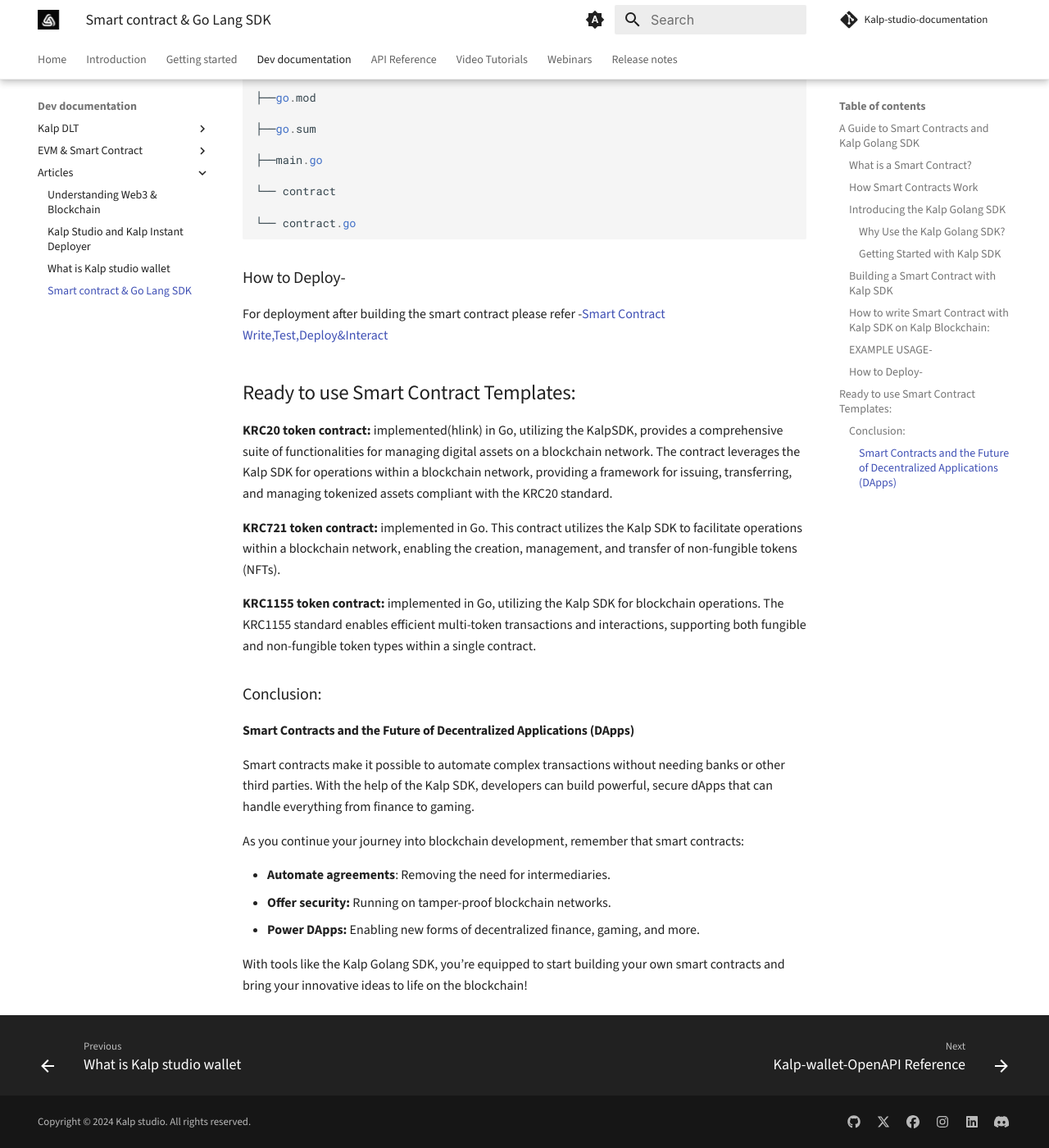
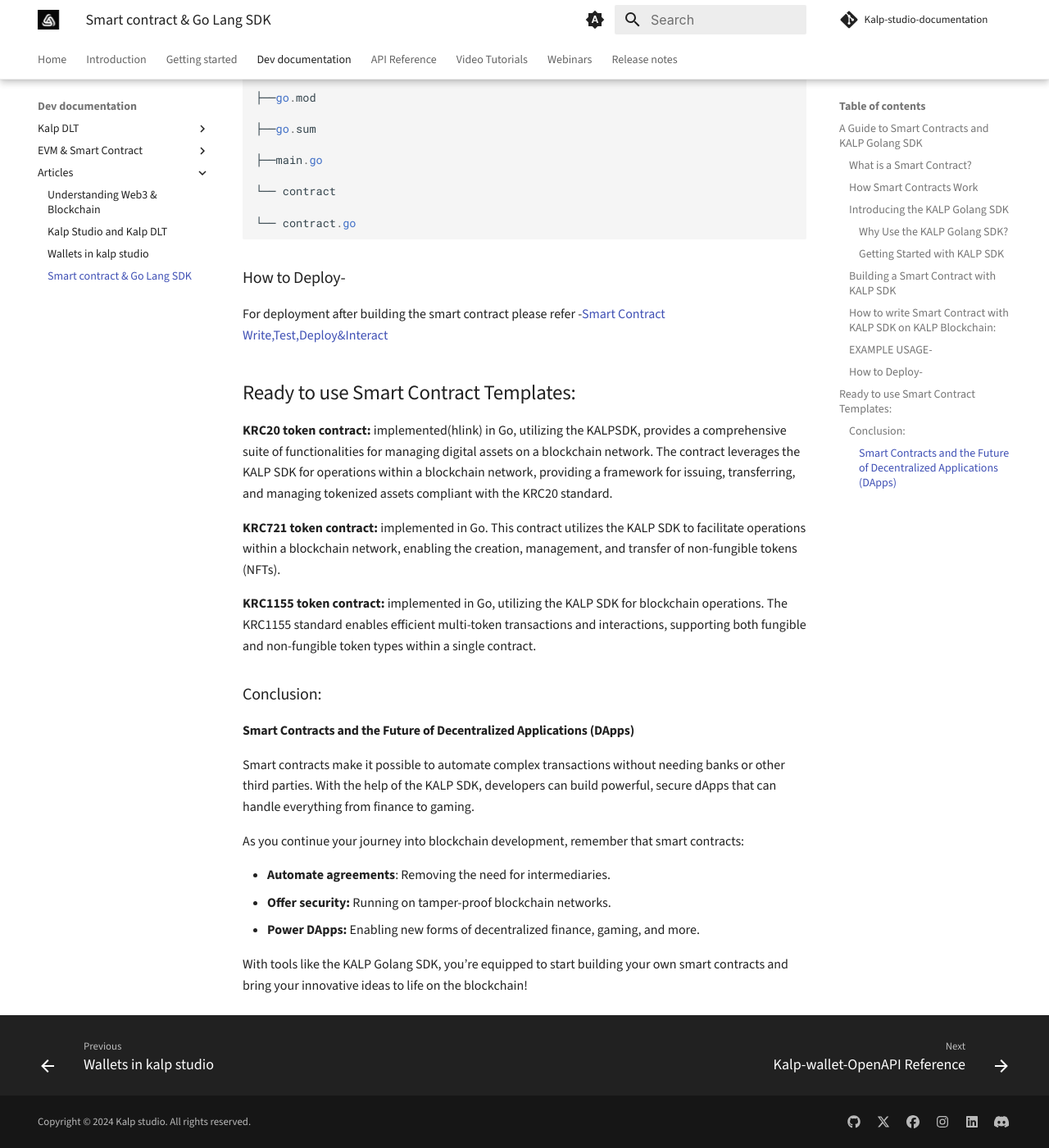
Before and after one commit to p2eengineering/kalp-studio-documentation, an MkDocs documentation site: the page built from docs/Dev-documentation/Articles/Smart-contract-and-Kalp-Golang-SDK.md, in a window 1280 px wide and 1400 px high, scrolled down 4838 px. Shown: the whole window at 82% size. Built offline with MkDocs 1.6.1 and Material for MkDocs 9.7.7, drawn with Linux system fonts in a browser that asks for light colours; some web fonts are replaced; comment, search, counter and statistics services are not loaded; some of the changed text lies outside the part shown.

Commit message:
Updated changes

````diff
--- a/docs/Dev-documentation/Articles/Smart-contract-and-Kalp-Golang-SDK.md
+++ b/docs/Dev-documentation/Articles/Smart-contract-and-Kalp-Golang-SDK.md
@@ -2,14 +2,14 @@
 
 <link  href="https://fonts.googleapis.com/css2?family=Source+Sans+3:ital,wght@0,200..900;1,200..900&display=swap"  rel="stylesheet">  <link  rel="stylesheet"  href="https://fonts.googleapis.com/icon?family=Material+Icons">
 
-# Smart contract and Kalp Golang SDK
+# Smart contract and KALP Golang SDK
 
 
-## A Guide to Smart Contracts and Kalp Golang SDK
+## A Guide to Smart Contracts and KALP Golang SDK
 
 Smart contracts are revolutionizing the way we manage agreements and transactions. Just like traditional contracts, they lay out the terms of a deal. But what makes smart contracts different—and "smart"—is that they don’t rely on paper or lawyers. Instead, they exist as code running on a blockchain. This means they can securely automate virtually any kind of deal or transaction, with no need for a middleman like a bank or a lawyer.
 
-Let’s explore how smart contracts work and how the Kalp Golang SDK can help you build powerful decentralized applications (dApps) using smart contracts.
+Let’s explore how smart contracts work and how the KALP Golang SDK can help you build powerful decentralized applications (dApps) using smart contracts.
 
 ### What is a Smart Contract?
 
@@ -30,7 +30,7 @@
 
 ### How Smart Contracts Work
 
-Smart contracts are written in programming languages like **Solidity** (for Ethereum) or **Golang** (for Kalp blockchain). When you deploy a smart contract, its code is stored on the blockchain and is executed by every node (or computer) on the network. This decentralized execution ensures that smart contracts operate without any single authority controlling them.
+Smart contracts are written in programming languages like **Solidity** (for Ethereum) or **Golang** (for KALP blockchain). When you deploy a smart contract, its code is stored on the blockchain and is executed by every node (or computer) on the network. This decentralized execution ensures that smart contracts operate without any single authority controlling them.
 
 Here’s how it works:
 
@@ -39,53 +39,53 @@
 3.  **Consensus:** Every node reaches an agreement on the contract’s output, making the process tamper-proof.
 
 
-### Introducing the Kalp Golang SDK
+### Introducing the KALP Golang SDK
 
-If you’re ready to build your own smart contracts, the Kalp Golang SDK provides everything you need to interact with the Kalp blockchain. Whether you’re developing financial tools or games, the Kalp SDK streamlines the development process.
+If you’re ready to build your own smart contracts, the KALP Golang SDK provides everything you need to interact with the KALP blockchain. Whether you’re developing financial tools or games, the KALP SDK streamlines the development process.
 
-#### Why Use the Kalp Golang SDK?
+#### Why Use the KALP Golang SDK?
 
-The Kalp SDK simplifies smart contract development by providing tools to:
+The KALP SDK simplifies smart contract development by providing tools to:
 
 -   **Manage Transactions:** Submit and track blockchain transactions easily.
 -   **Integrate KYC Checks:** Make sure users comply with regulations.
 -   **Track Payments:** Monitor payments in real-time for payable contracts.
 -   **Debug Contracts:** Use enhanced logging features to troubleshoot issues.
 
-#### Getting Started with Kalp SDK
+#### Getting Started with KALP SDK
 
 Before diving in, you’ll need the following:
 
-1.  Go Programming Language: Since the Kalp SDK is written in Go, you’ll need to have Go installed on your system. Download it from [Go’s official site](https://golang.org/dl/).
-2.  Install the SDK: You can install the Kalp SDK using this command: bash
+1.  Go Programming Language: Since the KALP SDK is written in Go, you’ll need to have Go installed on your system. Download it from [Go’s official site](https://golang.org/dl/).
+2.  Install the SDK: You can install the KALP SDK using this command: bash
 ```
-`go get -u github.com/p2eengineering/kalp-sdk-public/kalpsdk`
+`go get -u github.com/p2eengineering/KALP-sdk-public/KALPsdk`
 ```
-Once installed, you can start building your smart contract by defining a Go struct and embedding the kalpsdk.Contract for key blockchain functionalities.
+Once installed, you can start building your smart contract by defining a Go struct and embedding the KALPsdk.Contract for key blockchain functionalities.
 
-### Building a Smart Contract with Kalp SDK
+### Building a Smart Contract with KALP SDK
 
-Here’s a quick guide to creating a smart contract with the Kalp SDK:
+Here’s a quick guide to creating a smart contract with the KALP SDK:
 
 1. Define the contract
 
 ```go
 type  MyContract  struct  {
 
-kalpsdk.Contract
+KALPsdk.Contract
 
 }
 ```
 This simple structure forms the foundation of your contract, allowing you to store data, manage transactions, and interact with the blockchain.
 
-2.  Key Features of Kalp SDK:
+2.  Key Features of KALP SDK:
 
    -   **Data Management:** Store and retrieve data on the blockchain using key-value storage.
    -   **Transaction Handling:** Easily submit, query, and track transactions.
    -   **Payment Tracking:** Keep tabs on payments made through the contract.
    -   **KYC Integration:** Ensure regulatory compliance by embedding KYC checks.
 
-### How to write Smart Contract with Kalp SDK on Kalp Blockchain:
+### How to write Smart Contract with KALP SDK on KALP Blockchain:
 
   Creating and Starting Chaincode:
 
@@ -98,10 +98,10 @@
 ```go
 $ go mod init my-smart-contract
 ```
-3. Getting Started with Kalp-SDK: Use the `go get` command to download and install the Kalp SDK library:
+3. Getting Started with KALP-SDK: Use the `go get` command to download and install the KALP SDK library:
 
 ```go
-$ go get -u github.com/p2eengineering/kalp-sdk-public/kalp
+$ go get -u github.com/p2eengineering/KALP-sdk-public/KALP
 ```
 
 4. Now create a new Go source file`.go` within your project directory. This file will house the core logic of your smart contract.
@@ -113,13 +113,13 @@
 
 "fmt"
 
-"github.com/p2eengineering/kalp-sdk-public/kalpsdk"
+"github.com/p2eengineering/KALP-sdk-public/KALPsdk"
 
 )
 
 type SmartContract struct {
 
-kalpsdk.Contract
+KALPsdk.Contract
 
 }
 
@@ -131,13 +131,13 @@
 
 }
 
-func (c *SmartContract) Init(ctx kalpsdk.TransactionContextInterface) error {
+func (c *SmartContract) Init(ctx KALPsdk.TransactionContextInterface) error {
 
 // Initialization logic return nil
 
 }
 ```
-For detailed guidelines on writing smart contracts, please refer [Smart Contract Write,Test,Deploy&Interact](https://docs.kalp.studio/Dev-documentation/Kalp-DLT/Smart-Contract-Write-Test-Deploy-Interact/Write-the-smart-contract/)
+For detailed guidelines on writing smart contracts, please refer [Smart Contract Write,Test,Deploy&Interact](https://docs.KALP.studio/Dev-documentation/KALP-DLT/Smart-Contract-Write-Test-Deploy-Interact/Write-the-smart-contract/)
 
 ### EXAMPLE USAGE-
 
@@ -150,25 +150,25 @@
 
 "fmt"
 
-"github.com/p2eengineering/kalp-sdk-public/kalpsdk"
+"github.com/p2eengineering/KALP-sdk-public/KALPsdk"
 
 )
 
 type HelloWorldContract struct {
 
-kalpsdk.Contract
+KALPsdk.Contract
 
 }
 
 // SetHelloWorld stores the "Hello World" message on the blockchain
 
-func (h *HelloWorldContract) SetHelloWorld(ctx kalpsdk.TransactionContextInterface, messageID string, message string) error {
+func (h *HelloWorldContract) SetHelloWorld(ctx KALPsdk.TransactionContextInterface, messageID string, message string) error {
 
 // Convert message to bytes for storage
 
 messageAsBytes := []byte(message)
 
-// Store message in the world state using the Kalp SDK
+// Store message in the world state using the KALP SDK
 
 err := ctx.PutStateWithoutKYC(messageID, messageAsBytes)
 
@@ -215,23 +215,23 @@
 
 ### How to Deploy-
 
-For deployment after building the smart contract please refer -[Smart Contract Write,Test,Deploy&Interact](https://docs.kalp.studio/Dev-documentation/Kalp-DLT/Smart-Contract-Write-Test-Deploy-Interact/Write-the-smart-contract/)
+For deployment after building the smart contract please refer -[Smart Contract Write,Test,Deploy&Interact](https://docs.KALP.studio/Dev-documentation/KALP-DLT/Smart-Contract-Write-Test-Deploy-Interact/Write-the-smart-contract/)
 
 ## Ready to use Smart Contract Templates:
 
 
-**KRC20 token contract:** implemented(hlink) in Go, utilizing the KalpSDK, provides a comprehensive suite of functionalities for managing digital assets on a blockchain network. The contract leverages the Kalp SDK for operations within a blockchain network, providing a framework for issuing, transferring, and managing tokenized assets compliant with the KRC20 standard.
+**KRC20 token contract:** implemented(hlink) in Go, utilizing the KALPSDK, provides a comprehensive suite of functionalities for managing digital assets on a blockchain network. The contract leverages the KALP SDK for operations within a blockchain network, providing a framework for issuing, transferring, and managing tokenized assets compliant with the KRC20 standard.
 
-**KRC721 token contract:**  implemented in Go. This contract utilizes the Kalp SDK to facilitate operations within a blockchain network, enabling the creation, management, and transfer of non-fungible tokens (NFTs).
+**KRC721 token contract:**  implemented in Go. This contract utilizes the KALP SDK to facilitate operations within a blockchain network, enabling the creation, management, and transfer of non-fungible tokens (NFTs).
 
-**KRC1155 token contract:**  implemented in Go, utilizing the Kalp SDK for blockchain operations. The KRC1155 standard enables efficient multi-token transactions and interactions, supporting both fungible and non-fungible token types within a single contract.
+**KRC1155 token contract:**  implemented in Go, utilizing the KALP SDK for blockchain operations. The KRC1155 standard enables efficient multi-token transactions and interactions, supporting both fungible and non-fungible token types within a single contract.
 
 
 ### Conclusion:
 
 #### Smart Contracts and the Future of Decentralized Applications (DApps)
 
-Smart contracts make it possible to automate complex transactions without needing banks or other third parties. With the help of the Kalp SDK, developers can build powerful, secure dApps that can handle everything from finance to gaming.
+Smart contracts make it possible to automate complex transactions without needing banks or other third parties. With the help of the KALP SDK, developers can build powerful, secure dApps that can handle everything from finance to gaming.
 
 As you continue your journey into blockchain development, remember that smart contracts:
 
@@ -239,4 +239,4 @@
 -   **Offer security:** Running on tamper-proof blockchain networks.
 -   **Power DApps:** Enabling new forms of decentralized finance, gaming, and more.
 
-With tools like the Kalp Golang SDK, you’re equipped to start building your own smart contracts and bring your innovative ideas to life on the blockchain!
+With tools like the KALP Golang SDK, you’re equipped to start building your own smart contracts and bring your innovative ideas to life on the blockchain!
--- a/mkdocs.yml
+++ b/mkdocs.yml
@@ -187,8 +187,8 @@
               - EVM-SmartContract: 'Dev-documentation/EVM-SmartContract/How-To-Write-Smart-Contract-in-Solidity.md'
       - Articles:
               - Understanding Web3 & Blockchain: 'Dev-documentation/Articles/Understanding-Web3-and-blockchain.md'
-              - Kalp Studio and Kalp Instant Deployer: 'Dev-documentation/Articles/Kalp-studio-and-kalp-instant-deployer.md'
-              - What is Kalp studio wallet: 'Dev-documentation/Articles/What-is-Kalp-studio-wallet.md'
+              - Kalp Studio and Kalp DLT: 'Dev-documentation/Articles/Kalp-studio-and-kalp-DLT.md'
+              - Wallets in kalp studio: 'Dev-documentation/Articles/Wallets-in-kalp-studio.md'
               - Smart contract & Go Lang SDK: 'Dev-documentation/Articles/Smart-contract-and-Kalp-Golang-SDK.md'
   - API Reference:
           - Kalp-wallet-OpenAPI Reference: 'API-Reference/Kalp-wallet-OpenAPI.md'
````
Also changed, not shown: docs/Dev-documentation/Articles/Kalp-studio-and-kalp-DLT.md (renamed from docs/Dev-documentation/Articles/Kalp-studio-and-kalp-instant-deployer.md, +7 -7 lines), docs/Dev-documentation/Articles/Wallets-in-kalp-studio.md (renamed from docs/Dev-documentation/Articles/What-is-Kalp-studio-wallet.md, +13 -13 lines).
